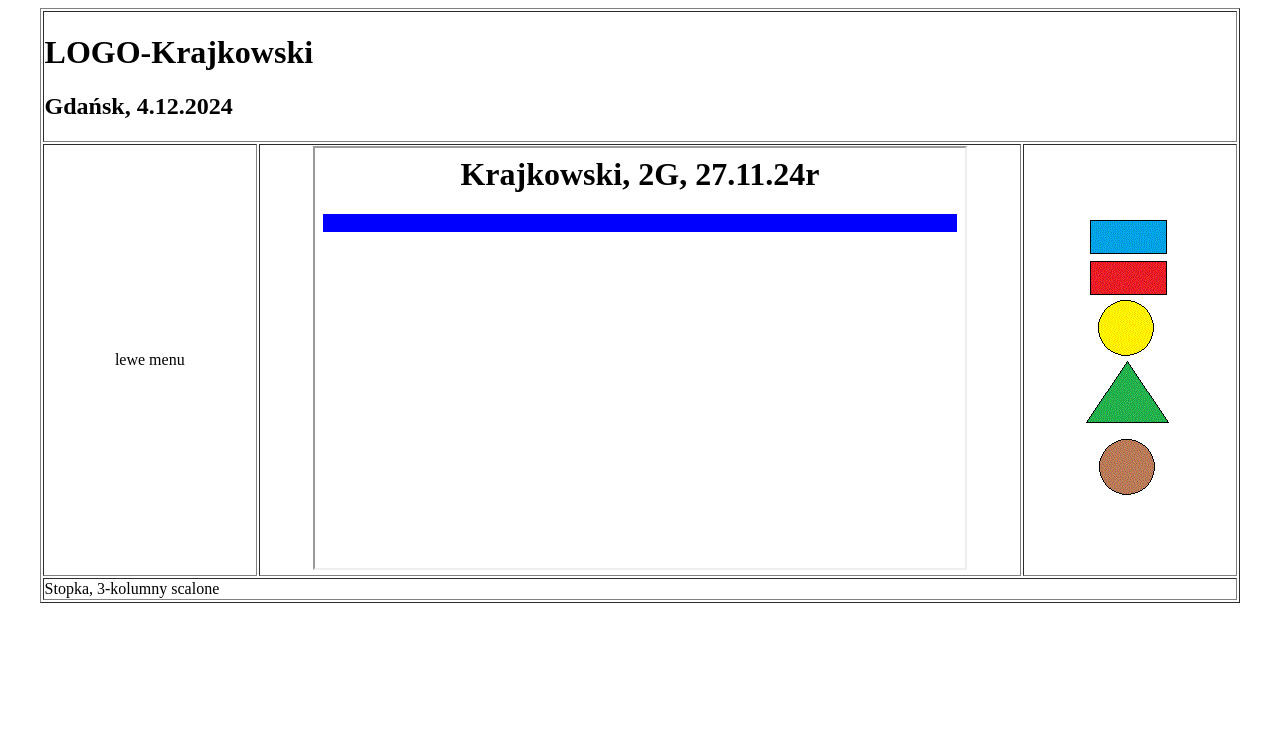
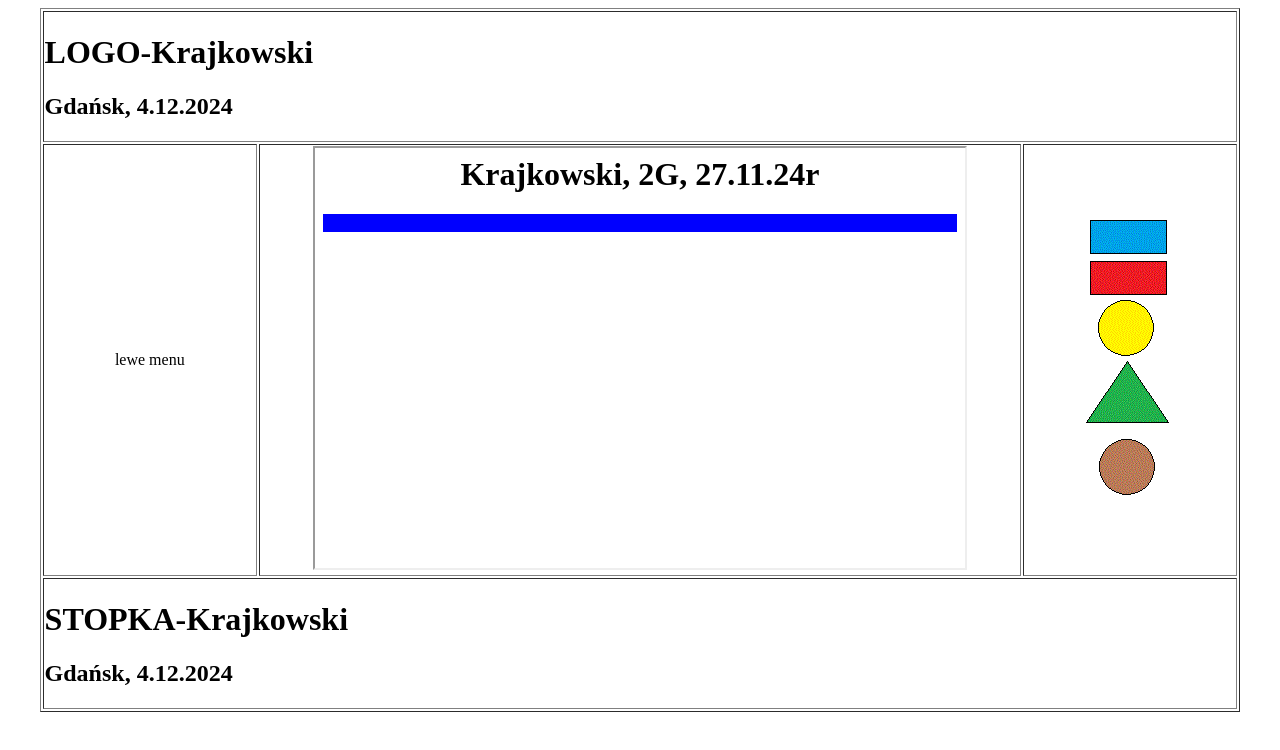
Before and after one commit to Qbix565/zadania, a plain HTML site: page Nowy folder/index.html in a window 1280 px wide. Drawn offline with Linux system fonts and the light colour scheme.

Commit message:
Update index.html

```diff
--- a/Nowy folder/index.html
+++ b/Nowy folder/index.html
@@ -33,7 +33,8 @@
 			</tr>
 
 			<td colspan="3">
-				Stopka, 3-kolumny scalone
+				<h1>STOPKA-Krajkowski</h1>
+				<h2>Gdańsk, 4.12.2024</h2>
 			</td>
 		</table>
 </body>
```
